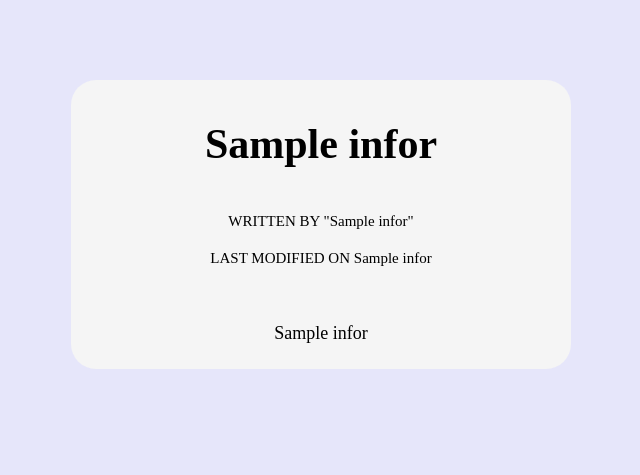
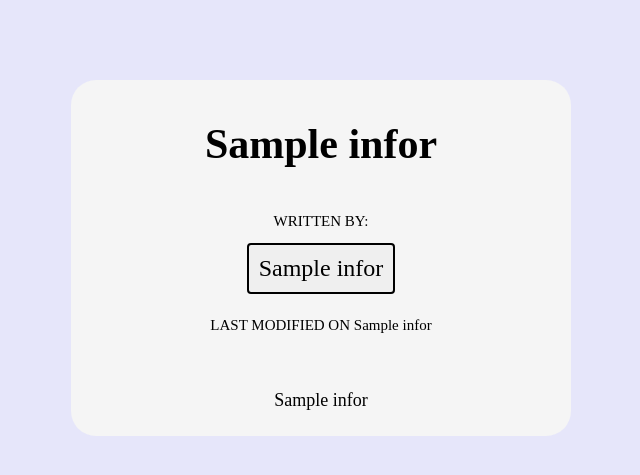
Before and after one commit to shafiulhaque/mykolyk-fan-club-blog, a Flask app: template app/templates/view.html in a window 1280 px wide. Shown: the part 83-558 px from the top of the page, without its empty margins (319-959 px from the left). Run offline with Flask 2, Linux system fonts and the light colour scheme; the template is opened without the code that fills it: most values are stand-ins (such as "Sample title", 1, 10 or a date in 2020).

Commit message:
sdjkafadslkdsajfs FIN

```diff
--- a/app/templates/profile.html
+++ b/app/templates/profile.html
@@ -43,6 +43,7 @@
               <div>{{row[2]}}</div>
           </button>
         </form>
+        <div>Last modified on: {{row[4]}}</div>
         {% endfor %}
       </div>
     </div>
--- a/app/templates/response.html
+++ b/app/templates/response.html
@@ -42,6 +42,7 @@
             <div>By: {{row[1]}}</div>
           </button>
         </form>
+        <div>Last modified on: {{row[4]}}</div>
       </div>
       <br><br>
       {% endfor %}
--- a/app/templates/view.html
+++ b/app/templates/view.html
@@ -20,7 +20,12 @@
     <p class="error"><b>{{error}}</b></p>
     <div class="landing body-container">
       <p><h3> {{infor[2]}} </h3></p>
-      <p class="view"> WRITTEN BY "{{infor[1]}}" </p>
+      <p class="view"> WRITTEN BY: </p>
+      <form action="/profile" method="GET">
+        <button type="submit" name="{{infor[1]}}">
+          <div>{{infor[1]}}</div>
+        </button>
+      </form>
       <p class="view"> LAST MODIFIED ON {{infor[4]}} </p>
       <br>
       <br>
```
